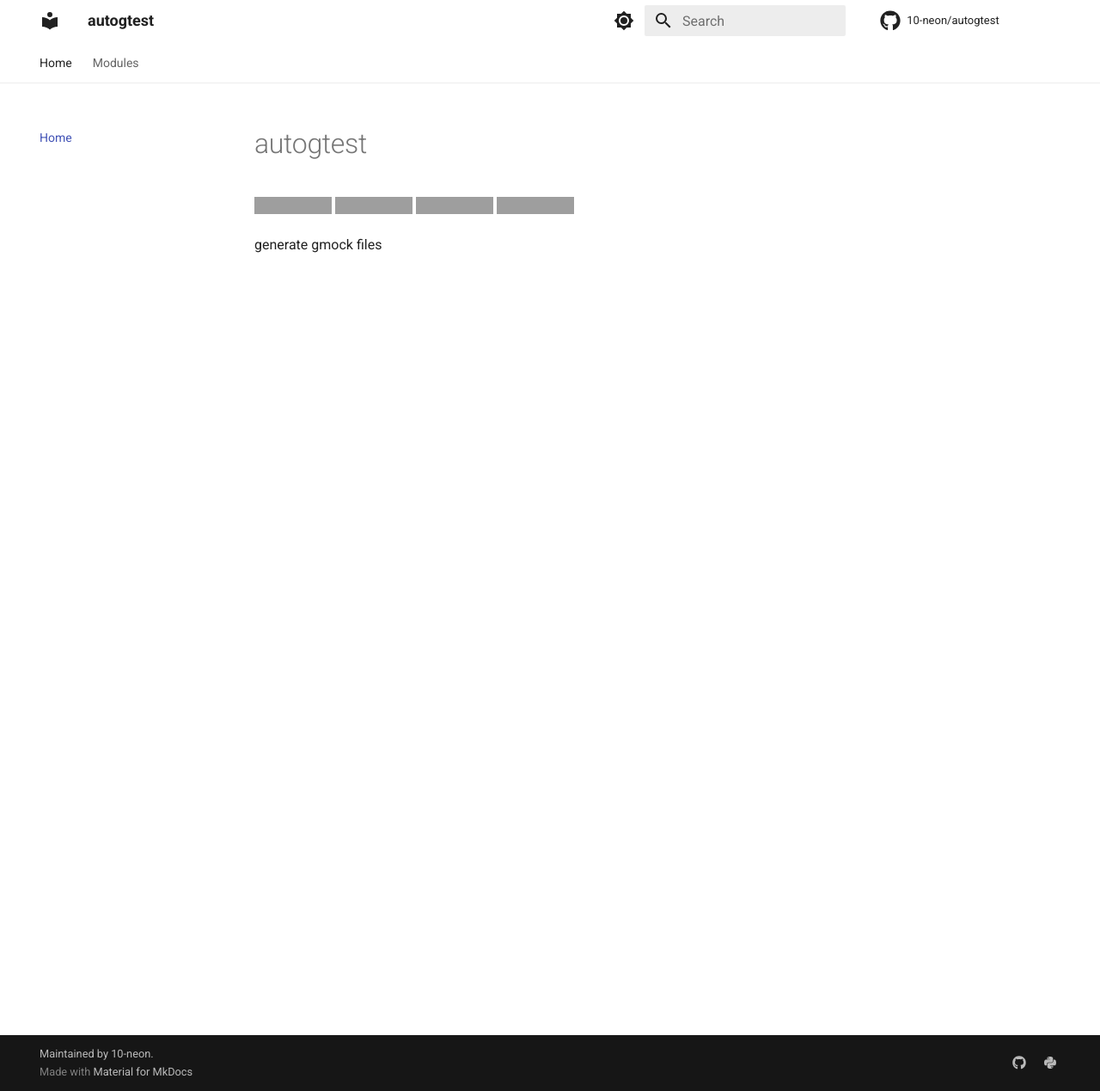
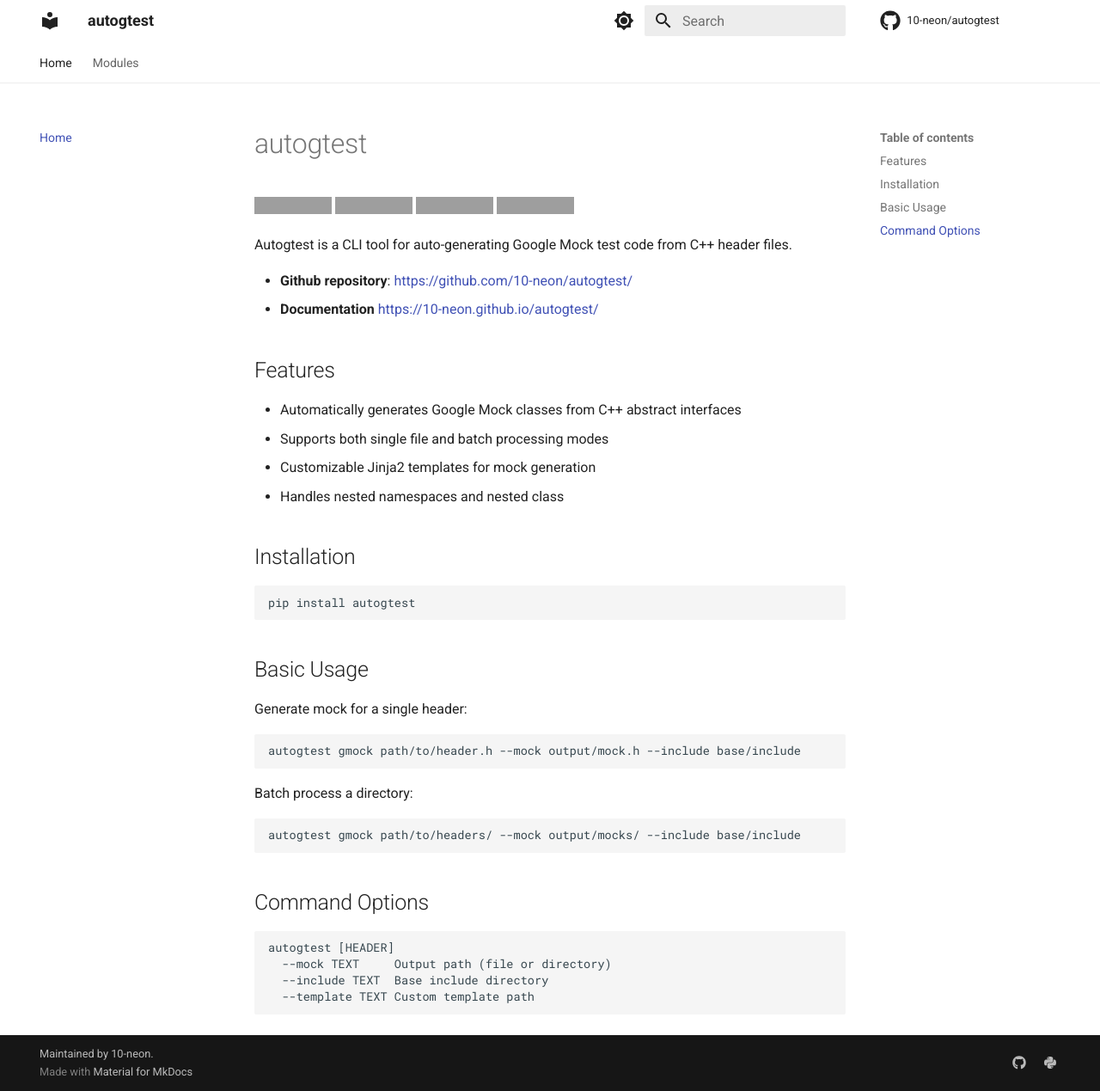
Before and after one commit to 10-neon/autogtest, an MkDocs documentation site: the page built from docs/index.md, in a window 1280 px wide and 1269 px high. Shown: the whole window at 86% size. Built offline with MkDocs 1.6.1 and Material for MkDocs 9.7.7, drawn with Linux system fonts in a browser that asks for light colours; comment, search, counter and statistics services are not loaded; grey boxes are pictures that could not be loaded.

Commit message:
docs: update docs

````diff
--- a/docs/index.md
+++ b/docs/index.md
@@ -5,4 +5,36 @@
 [![Commit activity](https://img.shields.io/github/commit-activity/m/10-neon/autogtest)](https://img.shields.io/github/commit-activity/m/10-neon/autogtest)
 [![License](https://img.shields.io/github/license/10-neon/autogtest)](https://img.shields.io/github/license/10-neon/autogtest)
 
-generate gmock files
+Autogtest is a CLI tool for auto-generating Google Mock test code from C++ header files.
+
+- **Github repository**: <https://github.com/10-neon/autogtest/>
+- **Documentation** <https://10-neon.github.io/autogtest/>
+
+## Features
+
+- Automatically generates Google Mock classes from C++ abstract interfaces
+- Supports both single file and batch processing modes
+- Customizable Jinja2 templates for mock generation
+- Handles nested namespaces and nested class
+
+## Installation
+
+```bash
+pip install autogtest
+```
+## Basic Usage
+Generate mock for a single header:
+```bash
+autogtest gmock path/to/header.h --mock output/mock.h --include base/include
+```
+Batch process a directory:
+```bash
+autogtest gmock path/to/headers/ --mock output/mocks/ --include base/include
+```
+## Command Options
+```txt
+autogtest [HEADER]
+  --mock TEXT     Output path (file or directory)
+  --include TEXT  Base include directory
+  --template TEXT Custom template path
+```
--- a/pyproject.toml
+++ b/pyproject.toml
@@ -104,9 +104,6 @@
     "E501",
     # DoNotAssignLambda
     "E731",
-    # Type Annotation
-    # "UP035",
-    # "UP006"
 ]
 
 [tool.ruff.lint.per-file-ignores]
````
Also changed, not shown: README.md (+19 -53 lines), 4 other files.
